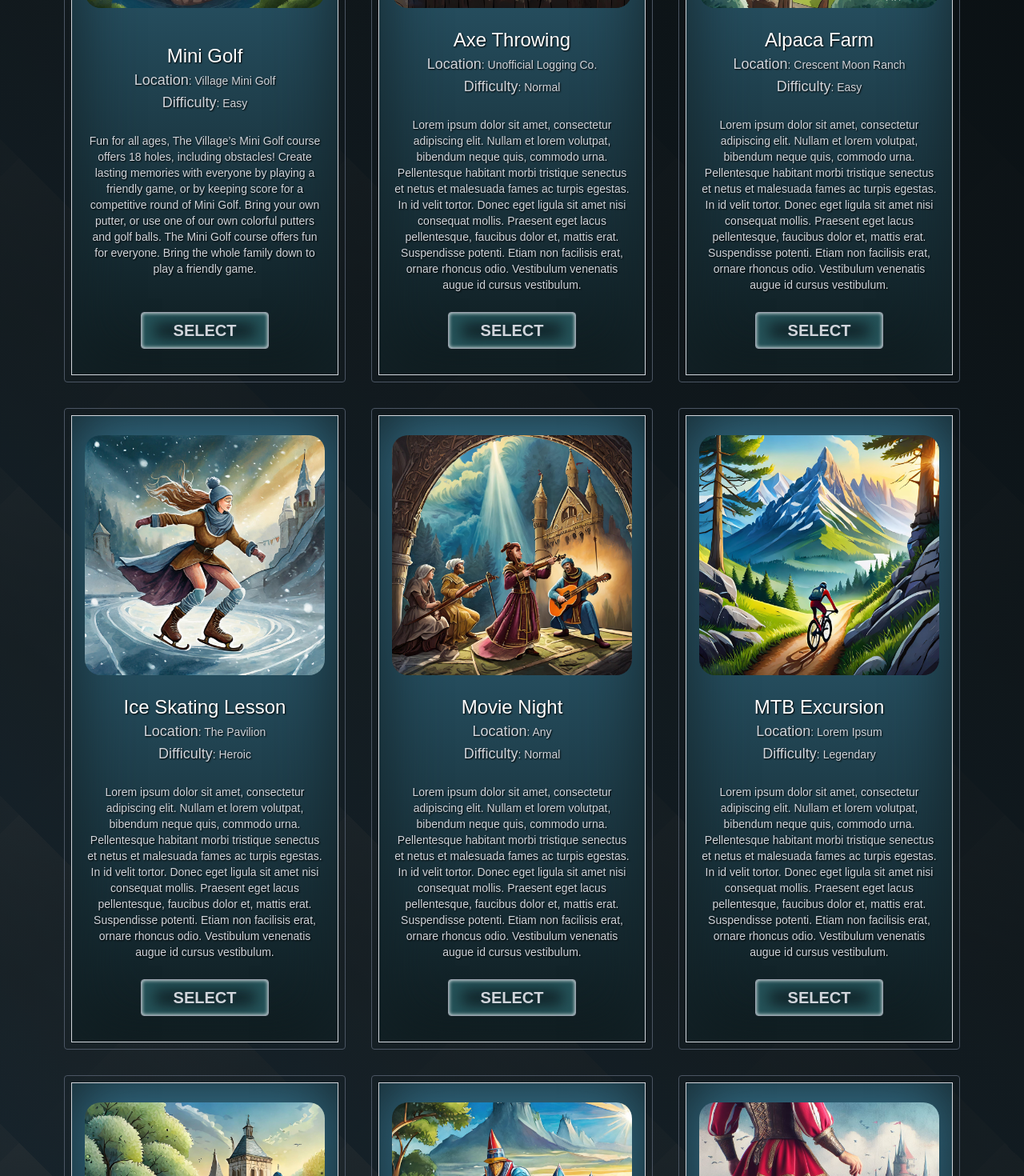
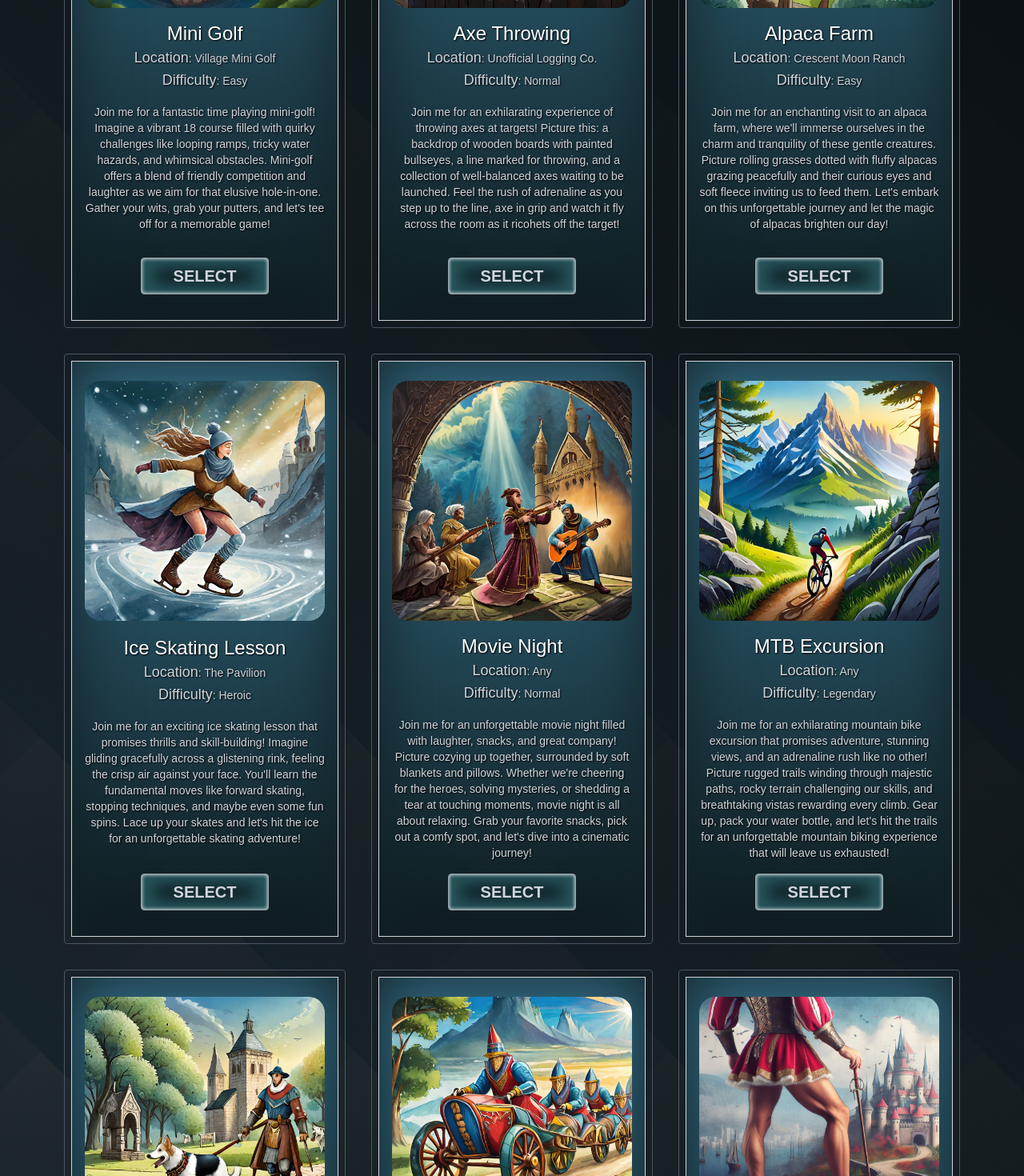
Before and after one commit to mattcarlotta/choose-your-adventure, a Next.js app: page /choose-adventure in a window 1280 px wide. Shown: the part 600-2070 px from the top of the page at 80% size. Built offline with nearby package versions, Linux system fonts and the light colour scheme; a web font is replaced by a local one.

Commit message:
feat: update adventure descriptions

```diff
--- a/src/components/Adventure.tsx
+++ b/src/components/Adventure.tsx
@@ -71,7 +71,7 @@ export default function Adventure(
                             status === ADVENTURE_STATUS.UNAVAILABLE && wasSelected && "unavailable",
                             status === ADVENTURE_STATUS.LOCKED && wasSelected && "locked",
                             status === ADVENTURE_STATUS.MEMBERS_ONLY && wasSelected && "gold",
-                            "border border-gray-300 flex flex-col space-y-6 justify-between col-span-1 pt-6 pb-8 px-4 bg-black min-h-full"
+                            "border border-gray-300 flex flex-col space-y-4 justify-between col-span-1 pt-6 pb-8 px-4 bg-black min-h-full"
                         )}
                 >
                     <Image priority={priority} src={`/${imageSrc}.avif`} alt={imageAlt} height={300} width={300} style={{ borderRadius: "20px", margin: "0 auto" }} />
@@ -85,7 +85,7 @@ export default function Adventure(
                         <p className="text-sm text-gray-300">
                             <span className="text-lg">Difficulty</span>: {difficulty}
                         </p>
-                        <p className="text-sm text-gray-300 mt-6">
+                        <p className="text-sm text-gray-300 mt-4 min-h-[11rem]">
                             {description}
                         </p>
                     </div>
--- a/src/data/index.tsx
+++ b/src/data/index.tsx
@@ -23,7 +23,7 @@ export const ADVENTURES = [
         imageSrc: "mini-golf",
         imageAlt: "A mini golf course",
         title: "Mini Golf",
-        description: "Fun for all ages, The Village’s Mini Golf course offers 18 holes, including obstacles! Create lasting memories with everyone by playing a friendly game, or by keeping score for a competitive round of Mini Golf. Bring your own putter, or use one of our own colorful putters and golf balls. The Mini Golf course offers fun for everyone. Bring the whole family down to play a friendly game.",
+        description: "Join me for a fantastic time playing mini-golf! Imagine a vibrant 18 course filled with quirky challenges like looping ramps, tricky water hazards, and whimsical obstacles. Mini-golf offers a blend of friendly competition and laughter as we aim for that elusive hole-in-one. Gather your wits, grab your putters, and let's tee off for a memorable game!",
         location: "Village Mini Golf",
         difficulty: "Easy",
         status: ADVENTURE_STATUS.AVAILABLE,
@@ -34,7 +34,7 @@ export const ADVENTURES = [
         imageSrc: "axe-throwing",
         imageAlt: "An axe thrown at a target",
         title: "Axe Throwing",
-        description: "Lorem ipsum dolor sit amet, consectetur adipiscing elit. Nullam et lorem volutpat, bibendum neque quis, commodo urna. Pellentesque habitant morbi tristique senectus et netus et malesuada fames ac turpis egestas. In id velit tortor. Donec eget ligula sit amet nisi consequat mollis. Praesent eget lacus pellentesque, faucibus dolor et, mattis erat. Suspendisse potenti. Etiam non facilisis erat, ornare rhoncus odio. Vestibulum venenatis augue id cursus vestibulum.",
+        description: "Join me for an exhilarating experience of throwing axes at targets! Picture this: a backdrop of wooden boards with painted bullseyes, a line marked for throwing, and a collection of well-balanced axes waiting to be launched. Feel the rush of adrenaline as you step up to the line, axe in grip and watch it fly across the room as it ricohets off the target!",
         location: "Unofficial Logging Co.",
         difficulty: "Normal",
         status: ADVENTURE_STATUS.AVAILABLE,
@@ -45,7 +45,7 @@ export const ADVENTURES = [
         imageSrc: "alpaca-farm",
         imageAlt: "An alpaca on a farm",
         title: "Alpaca Farm",
-        description: "Lorem ipsum dolor sit amet, consectetur adipiscing elit. Nullam et lorem volutpat, bibendum neque quis, commodo urna. Pellentesque habitant morbi tristique senectus et netus et malesuada fames ac turpis egestas. In id velit tortor. Donec eget ligula sit amet nisi consequat mollis. Praesent eget lacus pellentesque, faucibus dolor et, mattis erat. Suspendisse potenti. Etiam non facilisis erat, ornare rhoncus odio. Vestibulum venenatis augue id cursus vestibulum.",
+        description: "Join me for an enchanting visit to an alpaca farm, where we'll immerse ourselves in the charm and tranquility of these gentle creatures. Picture rolling grasses dotted with fluffy alpacas grazing peacefully and their curious eyes and soft fleece inviting us to feed them. Let's embark on this unforgettable journey and let the magic of alpacas brighten our day!",
         location: "Crescent Moon Ranch",
         difficulty: "Easy",
         status: ADVENTURE_STATUS.AVAILABLE,
@@ -56,7 +56,7 @@ export const ADVENTURES = [
         imageSrc: "ice-skating-lesson",
         imageAlt: "A woman wearing ice skates and skating on ice",
         title: "Ice Skating Lesson",
-        description: "Lorem ipsum dolor sit amet, consectetur adipiscing elit. Nullam et lorem volutpat, bibendum neque quis, commodo urna. Pellentesque habitant morbi tristique senectus et netus et malesuada fames ac turpis egestas. In id velit tortor. Donec eget ligula sit amet nisi consequat mollis. Praesent eget lacus pellentesque, faucibus dolor et, mattis erat. Suspendisse potenti. Etiam non facilisis erat, ornare rhoncus odio. Vestibulum venenatis augue id cursus vestibulum.",
+        description: "Join me for an exciting ice skating lesson that promises thrills and skill-building! Imagine gliding gracefully across a glistening rink, feeling the crisp air against your face. You'll learn the fundamental moves like forward skating, stopping techniques, and maybe even some fun spins. Lace up your skates and let's hit the ice for an unforgettable skating adventure!",
         location: "The Pavilion",
         difficulty: "Heroic",
         status: ADVENTURE_STATUS.AVAILABLE
@@ -66,7 +66,7 @@ export const ADVENTURES = [
         imageSrc: "movie-night",
         imageAlt: "A group of musicians playing in a circle",
         title: "Movie Night",
-        description: "Lorem ipsum dolor sit amet, consectetur adipiscing elit. Nullam et lorem volutpat, bibendum neque quis, commodo urna. Pellentesque habitant morbi tristique senectus et netus et malesuada fames ac turpis egestas. In id velit tortor. Donec eget ligula sit amet nisi consequat mollis. Praesent eget lacus pellentesque, faucibus dolor et, mattis erat. Suspendisse potenti. Etiam non facilisis erat, ornare rhoncus odio. Vestibulum venenatis augue id cursus vestibulum.",
+        description: "Join me for an unforgettable movie night filled with laughter, snacks, and great company! Picture cozying up together, surrounded by soft blankets and pillows. Whether we're cheering for the heroes, solving mysteries, or shedding a tear at touching moments, movie night is all about relaxing. Grab your favorite snacks, pick out a comfy spot, and let's dive into a cinematic journey!",
         location: "Any",
         difficulty: "Normal",
         status: ADVENTURE_STATUS.LOCKED
@@ -76,8 +76,8 @@ export const ADVENTURES = [
         imageSrc: "mtb-excursion",
         imageAlt: "A mountain biker riding on mountain trail",
         title: "MTB Excursion",
-        description: "Lorem ipsum dolor sit amet, consectetur adipiscing elit. Nullam et lorem volutpat, bibendum neque quis, commodo urna. Pellentesque habitant morbi tristique senectus et netus et malesuada fames ac turpis egestas. In id velit tortor. Donec eget ligula sit amet nisi consequat mollis. Praesent eget lacus pellentesque, faucibus dolor et, mattis erat. Suspendisse potenti. Etiam non facilisis erat, ornare rhoncus odio. Vestibulum venenatis augue id cursus vestibulum.",
-        location: "Lorem Ipsum",
+        description: "Join me for an exhilarating mountain bike excursion that promises adventure, stunning views, and an adrenaline rush like no other! Picture rugged trails winding through majestic paths, rocky terrain challenging our skills, and breathtaking vistas rewarding every climb. Gear up, pack your water bottle, and let's hit the trails for an unforgettable mountain biking experience that will leave us exhausted!",
+        location: "Any",
         difficulty: "Legendary",
         status: ADVENTURE_STATUS.AVAILABLE
     },
@@ -86,7 +86,7 @@ export const ADVENTURES = [
         imageSrc: "pine-nursery-walk",
         imageAlt: "A man walking a dog along a stone path",
         title: "Pine Nursery Walk",
-        description: "Lorem ipsum dolor sit amet, consectetur adipiscing elit. Nullam et lorem volutpat, bibendum neque quis, commodo urna. Pellentesque habitant morbi tristique senectus et netus et malesuada fames ac turpis egestas. In id velit tortor. Donec eget ligula sit amet nisi consequat mollis. Praesent eget lacus pellentesque, faucibus dolor et, mattis erat. Suspendisse potenti. Etiam non facilisis erat, ornare rhoncus odio. Vestibulum venenatis augue id cursus vestibulum.",
+        description: "Join me for a stroll around Pine Nursery Park, where we'll explore scenic trails, lush greenery, and enjoy the company of our furry friends! With each step, we'll immerse ourselves in the peaceful ambiance of the park, take in the fresh air, and relish in our canine companionship. Leash up your pup, grab some treats, and let's embark on a dog walk we'll remember for years to come!",
         location: "Pine Nursery Dog Park",
         difficulty: "Easy",
         status: ADVENTURE_STATUS.UNAVAILABLE
@@ -96,7 +96,7 @@ export const ADVENTURES = [
         imageSrc: "go-kart-racing",
         imageAlt: "A group of men racing carts",
         title: "Go Kart Racing",
-        description: "Lorem ipsum dolor sit amet, consectetur adipiscing elit. Nullam et lorem volutpat, bibendum neque quis, commodo urna. Pellentesque habitant morbi tristique senectus et netus et malesuada fames ac turpis egestas. In id velit tortor. Donec eget ligula sit amet nisi consequat mollis. Praesent eget lacus pellentesque, faucibus dolor et, mattis erat. Suspendisse potenti. Etiam non facilisis erat, ornare rhoncus odio. Vestibulum venenatis augue id cursus vestibulum.",
+        description: "Join me for an adrenaline-pumping adventure in go-kart racing! Picture zooming around sharp turns, navigating challenging bends, and feeling the thrill of speed as we race against each other. With each lap, the excitement will build; creating an unforgettable experience filled with laughter and friendly rivalry. Buckle up, put on your racing gear, and let's hit the track for a race that will leave us speechless!",
         location: "K1 Speed",
         difficulty: "Heroic",
         status: ADVENTURE_STATUS.AVAILABLE
@@ -106,7 +106,7 @@ export const ADVENTURES = [
         imageSrc: "cat-walk-around-town",
         imageAlt: "A man wearing high heels and red mini skirt in front of a castle",
         title: "Catwalk Around Town",
-        description: "Lorem ipsum dolor sit amet, consectetur adipiscing elit. Nullam et lorem volutpat, bibendum neque quis, commodo urna. Pellentesque habitant morbi tristique senectus et netus et malesuada fames ac turpis egestas. In id velit tortor. Donec eget ligula sit amet nisi consequat mollis. Praesent eget lacus pellentesque, faucibus dolor et, mattis erat. Suspendisse potenti. Etiam non facilisis erat, ornare rhoncus odio. Vestibulum venenatis augue id cursus vestibulum.",
+        description: "Join me for a stylish and fun catwalk around town! We'll strut our stuff, showcase our fashion flair, and enjoy the spotlight! Picture us strolling down bustling streets, turning heads with our trendy outfits and confident strides. From chic dresses to casual ensembles, every step will be a statement of our personal style and individuality. Put on your favorite outfit and let's hit the town in style, turning every sidewalk into our own glamorous runway!",
         location: "Multiple Locations",
         difficulty: "Legendary",
         status: ADVENTURE_STATUS.MEMBERS_ONLY
--- a/src/pages/index.tsx
+++ b/src/pages/index.tsx
@@ -16,7 +16,7 @@ export default function Home() {
                         <h1 className="title text-5xl font-bold uppercase">Choose Your Adventure!</h1>
                     </header>
                     <h2 className="text-xl text-gray-300 tracking-wide">
-                        Hi, <span className="text-red-500">Kady</span>, I wanted your input so I made this for <span className="text-yellow-400">you</span>. I hope you like it!
+                        Hi, <span className="text-red-500">Kady</span>, I wanted your input so, I made this for <span className="text-yellow-400">you</span>. I hope you like it!
                     </h2>
                     <Link
                         className="glow font-bold w-40 !mt-8 z-10 border border-gray-400 text-xl text-gray-300 px-3 py-2 cursor-pointer rounded hover:border-white hover:text-white"
```
